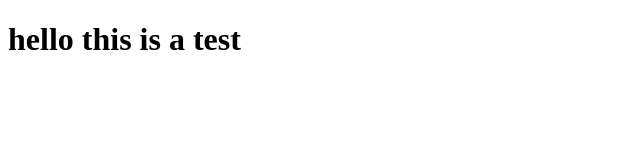
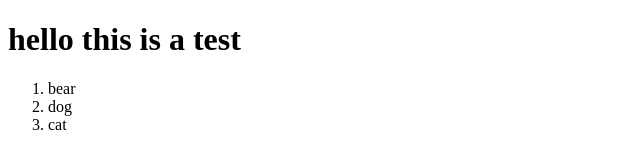
Before and after one commit to Hashir-Mahmood/Personal-Website, a website: page index.html in a window 1280 px wide. Shown: the whole page, without its empty margins (0-640 px from the left). Drawn offline with Linux system fonts and the light colour scheme.

Commit message:
This is just another test

```diff
--- a/index.html
+++ b/index.html
@@ -8,6 +8,11 @@
 </head>
 <body>
 <h1>hello this is a test</h1>
+<ol>
+    <li>bear</li>
+    <li>dog</li>
+    <li>cat</li>
+</ol>
 
 </body>
 </html>
```
